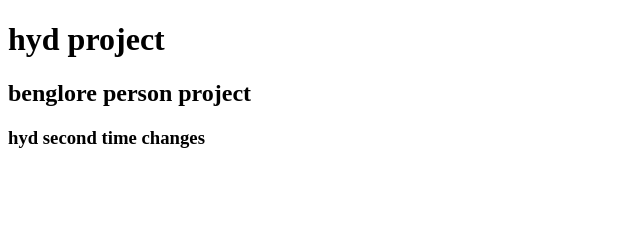
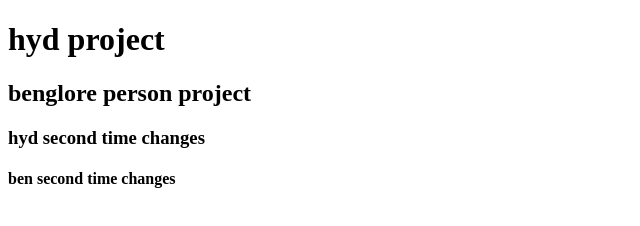
Before and after one commit to Lingarao0537/HYD_Project, a plain HTML site: page index.html in a window 1280 px wide. Shown: the whole page, without its empty margins (0-640 px from the left). Drawn offline with Linux system fonts and the light colour scheme.

Commit message:
ben second changes

```diff
--- a/index.html
+++ b/index.html
@@ -9,5 +9,6 @@
     <h1>hyd project</h1>
     <h2>benglore person project</h2>
     <h3>hyd second time changes</h3>
+    <h4>ben second time changes</h4>
 </body>
 </html>
```
